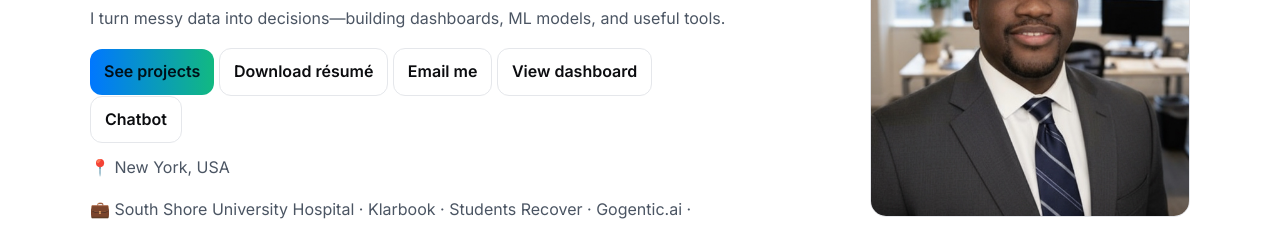
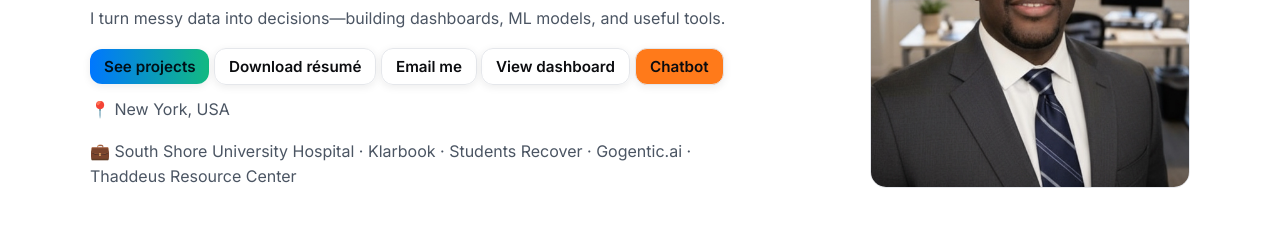
Before and after one commit to Occeanstanley/occeanstanley.github.io, a plain HTML site: page index.html in a window 1280 px wide. Shown: the part 249-475 px from the top of the page. Drawn offline with Linux system fonts and the light colour scheme.

Commit message:
Update style.css

```diff
--- a/style.css
+++ b/style.css
@@ -1,3 +1,68 @@
+/* ---------- Button system ---------- */
+:root{
+  --blue:   #0073e6;
+  --blue-700:#005bb5;
+  --green:  #11a36a;
+  --green-700:#0d7d51;
+  --purple: #6b5cff;
+  --purple-700:#5246cf;
+  --orange: #ff7a1a;
+  --orange-700:#d96413;
+  --gray:   #2f3640;
+  --gray-700:#1e232a;
+  --ring:   0 0 0 3px rgba(0,115,230,.25);
+}
+
+.cta-buttons{
+  display:flex; flex-wrap:wrap; gap:.75rem;
+  margin-top:1rem;
+}
+
+.btn{
+  display:inline-block;
+  padding:.70rem 1.05rem;
+  border-radius:10px;
+  font-weight:700;
+  font-size:0.95rem;
+  line-height:1;
+  color:#fff;
+  text-decoration:none;
+  border:1px solid transparent;
+  box-shadow:0 2px 8px rgba(0,0,0,.08);
+  transition:transform .06s ease, box-shadow .2s ease, background-color .15s ease;
+  will-change:transform;
+}
+
+.btn:focus-visible{
+  outline:none;
+  box-shadow:var(--ring);
+}
+
+.btn:hover{ transform:translateY(-1px); box-shadow:0 6px 14px rgba(0,0,0,.12); }
+.btn:active{ transform:translateY(0); box-shadow:0 2px 8px rgba(0,0,0,.08); }
+
+/* Variants */
+.btn--blue   { background:var(--blue);   }
+.btn--blue:hover   { background:var(--blue-700); }
+.btn--green  { background:var(--green);  }
+.btn--green:hover  { background:var(--green-700); }
+.btn--purple { background:var(--purple); }
+.btn--purple:hover { background:var(--purple-700); }
+.btn--orange { background:var(--orange); }
+.btn--orange:hover { background:var(--orange-700); }
+.btn--gray   { background:var(--gray);   }
+.btn--gray:hover   { background:var(--gray-700); }
+
+/* Dark mode polish (optional) */
+@media (prefers-color-scheme: dark){
+  .btn{ box-shadow:0 2px 8px rgba(0,0,0,.25); }
+}
+
+/* Small screens */
+@media (max-width:600px){
+  .btn{ width:100%; text-align:center; }
+}
+
 /* Minimal, modern, responsive portfolio styles */
 :root{
   --bg: #0b0c0f;
```
